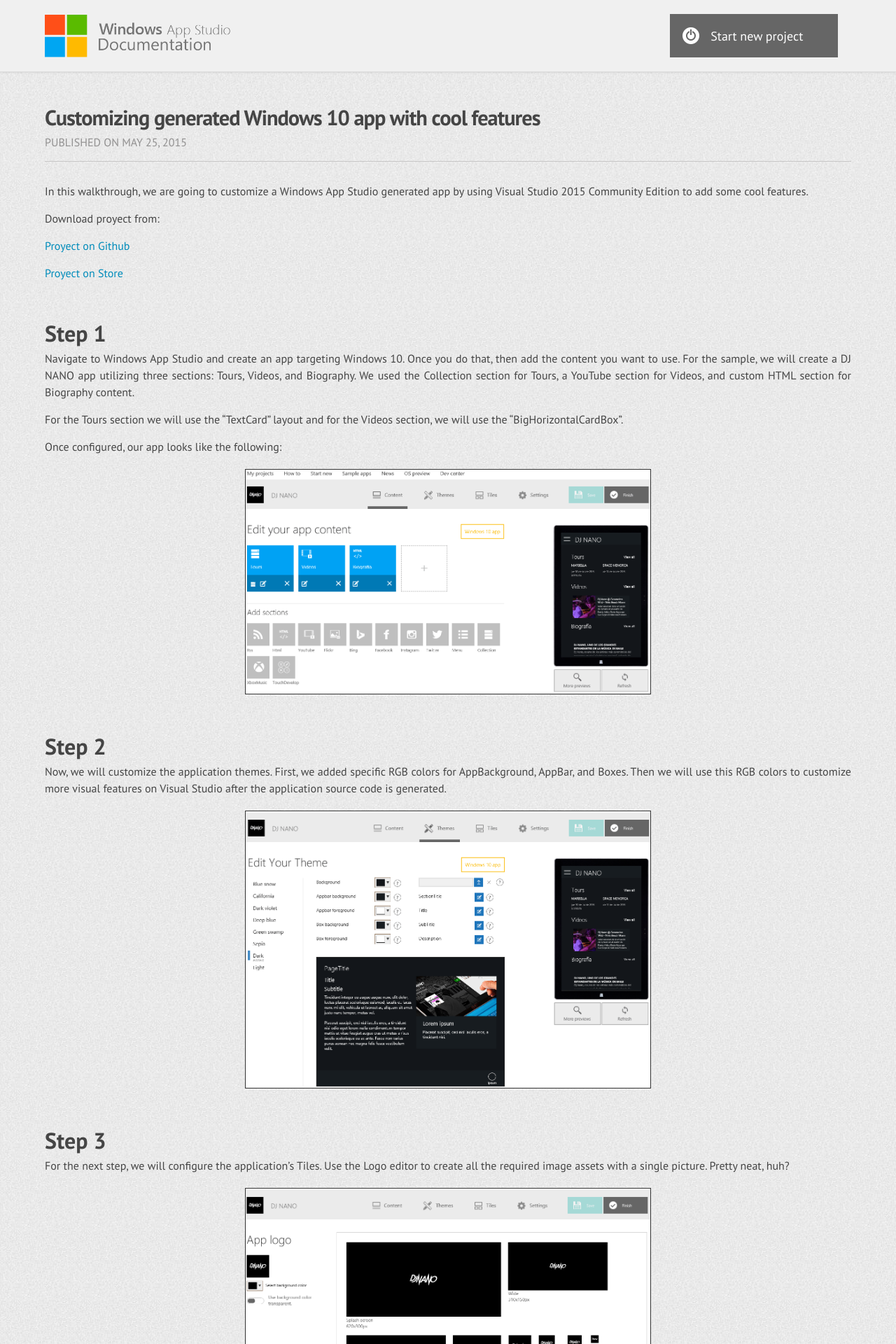
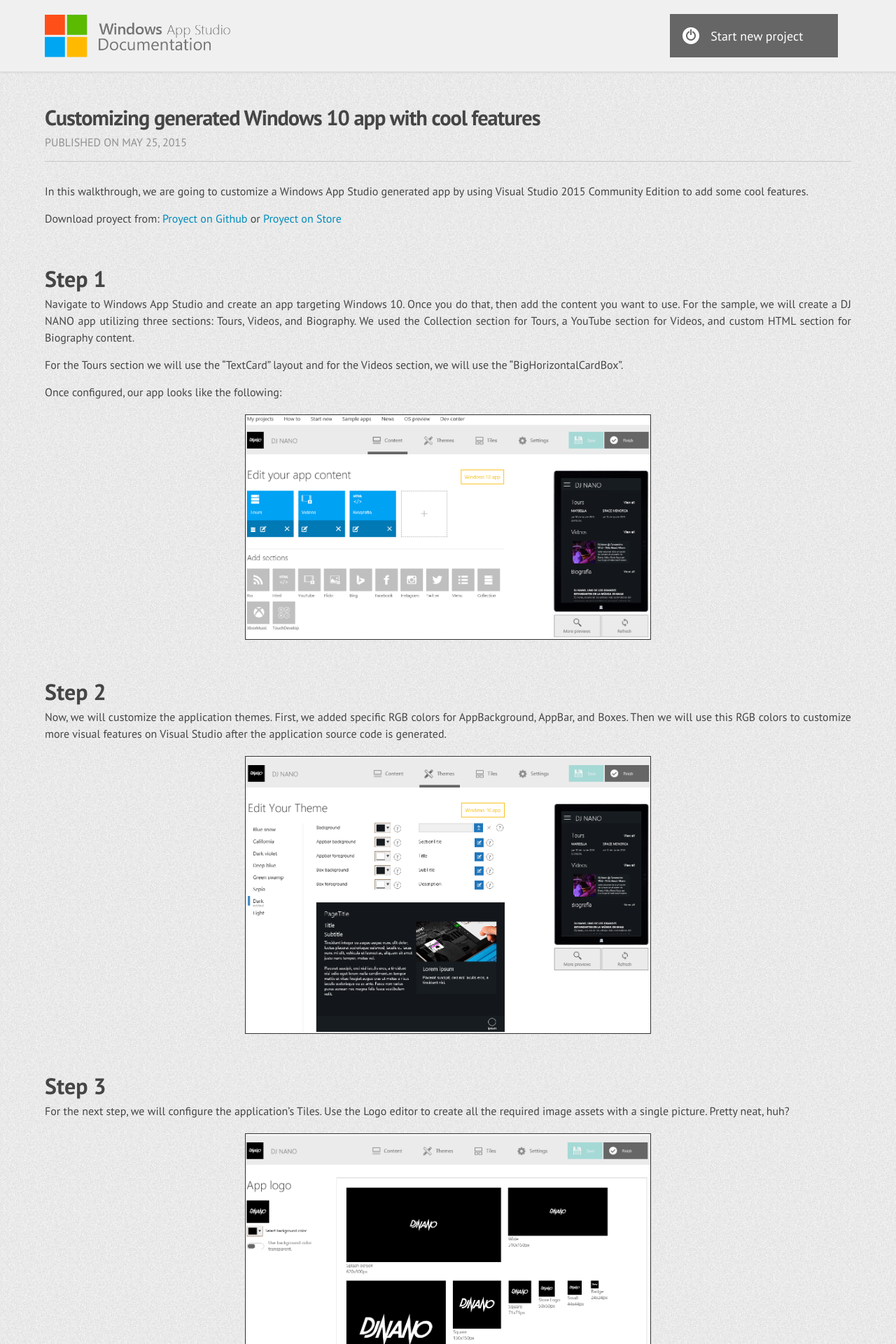
Before and after one commit to wasteam/wasteam.github.io, a Jekyll site: the page built from _posts/2015-05-25-customizing-generated.markdown, in a window 1280 px wide. Shown: the top 1920 px of the page at 70% size. Built offline with Jekyll 4.4.1, drawn with Linux system fonts in a browser that asks for light colours; nearby versions of some CDN libraries; Markdown is read by kramdown in place of the engine named in the settings.

```diff
--- a/_posts/2015-05-25-customizing-generated.markdown
+++ b/_posts/2015-05-25-customizing-generated.markdown
@@ -8,13 +8,7 @@ categories:
 ---
 In this walkthrough, we are going to customize a Windows App Studio generated app by using Visual Studio 2015 Community Edition to add some cool features.
 
-Download proyect from:
-<p>
-    <a href="https://github.com/wasteam/DJNanoSampleApp" id="git-button" target="_blank">Proyect on Github</a>
-</p>
-<p>
-    <a href="https://www.microsoft.com/en-us/store/apps/dj-nano-show/9wzdncrdkb2n" id="store-button" target="_blank">Proyect on Store</a>
-</p>
+Download proyect from: <a href="https://github.com/wasteam/DJNanoSampleApp" target="_blank">Proyect on Github</a> or <a href="https://www.microsoft.com/en-us/store/apps/dj-nano-show/9wzdncrdkb2n" target="_blank">Proyect on Store</a>
 
 ## Step 1
 
--- a/_sass/_layout.scss
+++ b/_sass/_layout.scss
@@ -348,7 +348,7 @@
     text-overflow: ellipsis;
     white-space: nowrap;
 }
-#git-button a{
+#git-button{
     background: #3dbdb7 url("../git-ico.png") no-repeat 5px center;
     margin: 0;
     padding: 10px 5px 10px 40px;
@@ -357,7 +357,7 @@
     width: 250px;
     color: #ffffff;
 }
-#store-button a{
+#store-button{
     background: #666666 url("../store-ico.png") no-repeat 5px center;
     margin: 0;
     padding: 10px 5px 10px 40px;
```
